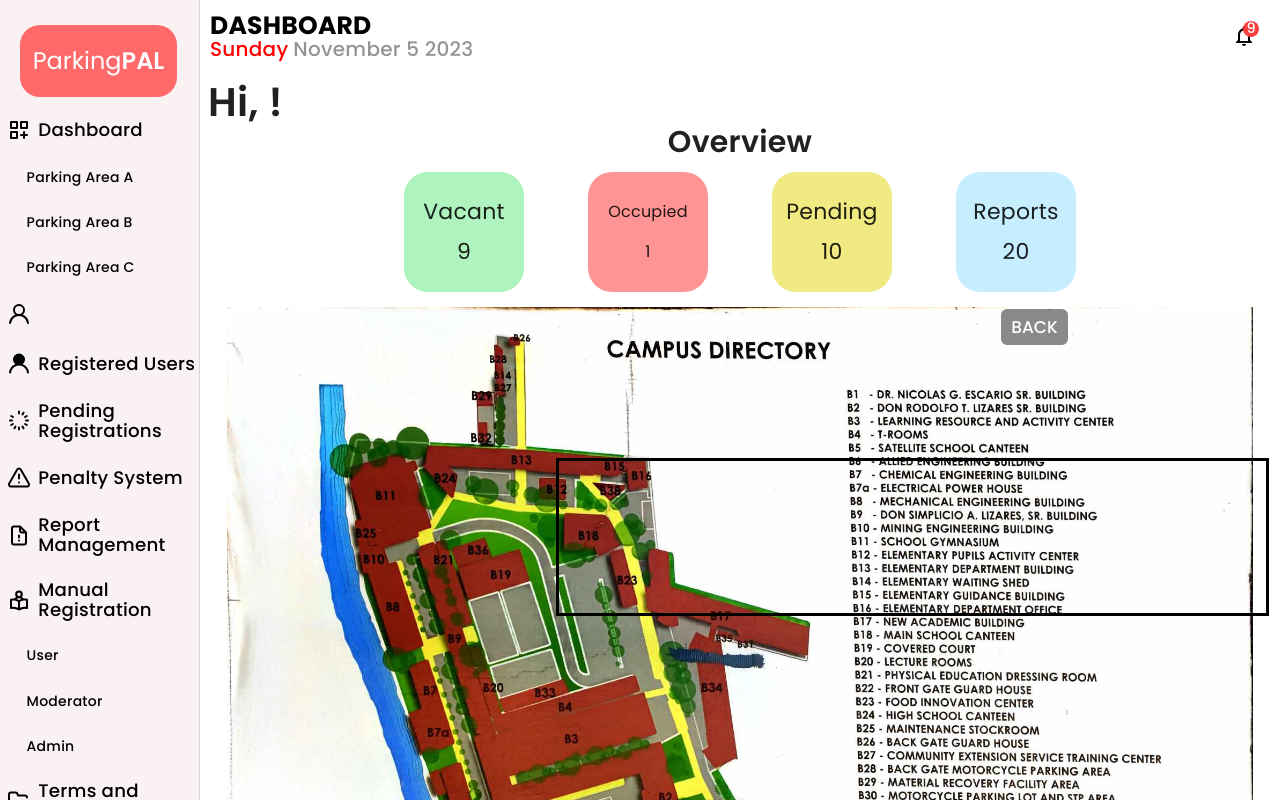
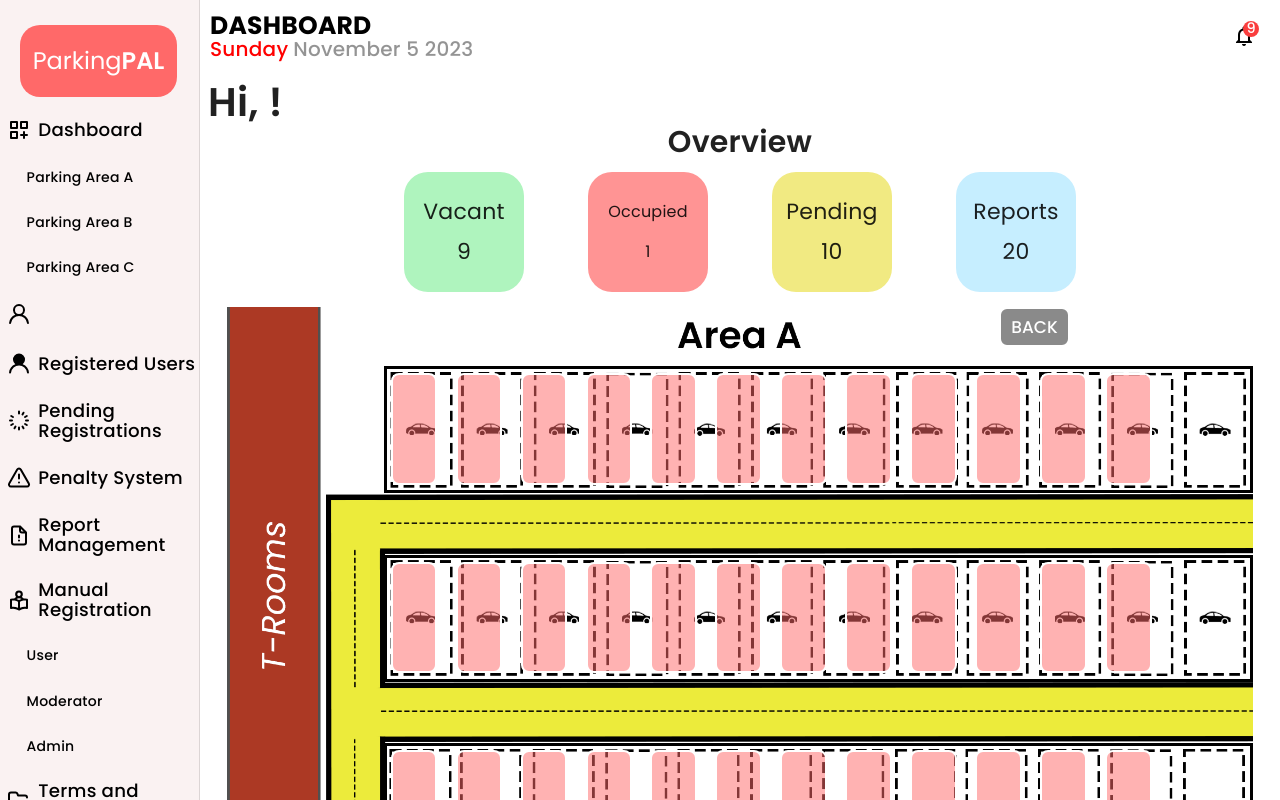
Before and after one commit to LM-Inocentes/ParkPal, an Angular app in the folder ParkPal/: page /dashboard in a window 1280 px wide. Both pictures are taken after a click on the button "AREA A". Built offline with nearby package versions, Linux system fonts and the light colour scheme.

Commit message:
add buttons to each parking space

```diff
--- a/ParkPal/src/app/dashboard/dashboard.component.html
+++ b/ParkPal/src/app/dashboard/dashboard.component.html
@@ -20,7 +20,68 @@
     </div>
   </div>
   <div class="university-map">
-    <div class="areaC-div1"></div>
+    <div class="areaC-div1" *ngIf="mapState == 3">
+      <div *ngFor="let index of [64, 65, 66, 67, 68, 69, 70, 71, 72, 73]">
+        <button [id]="index" style="height: 92%; width: 132%; margin: 4px;">
+        </button>
+      </div>
+    </div>
+
+    <div class="areaC-div2" *ngIf="mapState == 3">
+      <div *ngFor="let index of [74, 75]">
+        <button [id]="index" style="height: 92%; width: 136%; margin: 4px;">
+        </button>
+      </div>
+    </div>
+
+    <div class="areaC-div3" *ngIf="mapState == 3">
+      <div *ngFor="let index of [76, 77, 78, 79, 80, 81, 82]">
+        <button [id]="index" style="height: 92%; width: 200%; margin: 5px;">
+        </button>
+      </div>
+    </div>
+
+    <div class="areaB-div1" *ngIf="mapState == 2">
+      <div *ngFor="let index of [37, 38, 39, 40, 41, 42, 43, 44, 45, 46, 47]">
+        <button [id]="index" style="height: 92%; width: 132%; margin: 4px;">
+        </button>
+      </div>
+    </div>
+
+    <div class="areaB-div2" *ngIf="mapState == 2">
+      <div *ngFor="let index of [48, 49]">
+        <button [id]="index" style="height: 92%; width: 132%; margin: 4px;">
+        </button>
+      </div>
+    </div>
+
+    <div class="areaB-div3" *ngIf="mapState == 2">
+      <div *ngFor="let index of [50, 51, 52, 53, 54, 55, 56, 57, 58, 59, 60, 61, 62, 63]">
+        <button [id]="index" style="height: 92%; width: 132%; margin: 4px;">
+        </button>
+      </div>
+    </div>
+
+    <div class="areaA-div1" *ngIf="mapState == 1">
+      <div *ngFor="let index of [1, 2, 3, 4, 5, 6, 7, 8, 9, 10, 11, 12]">
+        <button [id]="index" style="height: 92%; width: 145%; margin: 4px;">
+        </button>
+      </div>
+    </div>
+
+    <div class="areaA-div2" *ngIf="mapState == 1">
+      <div *ngFor="let index of [13, 14, 15, 16, 17, 18, 19, 20, 21, 22, 23, 24]">
+        <button [id]="index" style="height: 92%; width: 145%; margin: 4px;">
+        </button>
+      </div>
+    </div>
+
+    <div class="areaA-div3" *ngIf="mapState == 1">
+      <div *ngFor="let index of [25, 26, 27, 28, 29, 30, 31, 32, 33, 34, 35, 36]">
+        <button [id]="index" style="height: 92%; width: 145%; margin: 4px;">
+        </button>
+      </div>
+    </div>
     <img [src]="mapImagePath" alt="University Map">
     <button *ngIf="mapState != 0" class="back" (click)="updateMapState(0)">Back</button>
     <button *ngIf="mapState == 0" class="areaA" (click)="updateMapState(1)">Area A</button>
--- a/ParkPal/src/app/dashboard/dashboard.component.scss
+++ b/ParkPal/src/app/dashboard/dashboard.component.scss
@@ -219,12 +219,118 @@ p {
 
 .areaC-div1 {
     position: absolute;
-    width: 66%;
-    height: 23%;
+    display: flex;
+    gap: 4.38%;
+    width: 64%;
+    height: 21%;
     //max-width: 1115px; /* Set the maximum width */
     //max-height: 200px; /* Set the maximum height */
     border: 3px solid black; /* Add a 5px black border */
     box-sizing: border-box; /* Include border in width and height calculations */
-    top: 22%;
-    left:33%
+    top: 23%;
+    left:33.7%
 }
+.areaC-div2 {
+    position: absolute;
+    display: flex;
+    gap: 23.5%;
+    width: 13.5%;
+    height: 21%;
+    //max-width: 1115px; /* Set the maximum width */
+    //max-height: 200px; /* Set the maximum height */
+    border: 3px solid black; /* Add a 5px black border */
+    box-sizing: border-box; /* Include border in width and height calculations */
+    top: 23%;
+    left:2%
+}
+.areaC-div3 {
+    position: absolute;
+    display: flex;
+    gap: 8.8%;
+    width: 68%;
+    height: 31%;
+    //max-width: 1115px; /* Set the maximum width */
+    //max-height: 200px; /* Set the maximum height */
+    border: 3px solid black; /* Add a 5px black border */
+    box-sizing: border-box; /* Include border in width and height calculations */
+    top: 68%;
+    left:4%
+}
+.areaB-div1 {
+    position: absolute;
+    display: flex;
+    gap: 3.96%;
+    width: 70.5%;
+    height: 21%;
+    //max-width: 1115px; /* Set the maximum width */
+    //max-height: 200px; /* Set the maximum height */
+    border: 3px solid black; /* Add a 5px black border */
+    box-sizing: border-box; /* Include border in width and height calculations */
+    top: 23.8%;
+    left: 2.8%;
+}
+.areaB-div2 {
+    position: absolute;
+    display: flex;
+    gap: 23%;
+    width: 12.8%;
+    height: 21%;
+    //max-width: 1115px; /* Set the maximum width */
+    //max-height: 200px; /* Set the maximum height */
+    border: 3px solid black; /* Add a 5px black border */
+    box-sizing: border-box; /* Include border in width and height calculations */
+    top: 23.8%;
+    left: 83%;
+}
+.areaB-div3 {
+    position: absolute;
+    display: flex;
+    gap: 3.1%;
+    width: 89.6%;
+    height: 21%;
+    //max-width: 1115px; /* Set the maximum width */
+    //max-height: 200px; /* Set the maximum height */
+    border: 3px solid black; /* Add a 5px black border */
+    box-sizing: border-box; /* Include border in width and height calculations */
+    top: 60.9%;
+    left: 5.2%;
+}
+.areaA-div1 {
+    position: absolute;
+    display: flex;
+    gap: 3.82%;
+    width: 80.5%;
+    height: 22%;
+    //max-width: 1115px; /* Set the maximum width */
+    //max-height: 200px; /* Set the maximum height */
+    border: 3px solid black; /* Add a 5px black border */
+    box-sizing: border-box; /* Include border in width and height calculations */
+    top: 10.3%;
+    left: 17%;
+}
+.areaA-div2 {
+    position: absolute;
+    display: flex;
+    gap: 3.82%;
+    width: 80.5%;
+    height: 22%;
+    //max-width: 1115px; /* Set the maximum width */
+    //max-height: 200px; /* Set the maximum height */
+    border: 3px solid black; /* Add a 5px black border */
+    box-sizing: border-box; /* Include border in width and height calculations */
+    top: 42.9%;
+    left: 17%;
+}
+.areaA-div3 {
+    position: absolute;
+    display: flex;
+    gap: 3.82%;
+    width: 80.5%;
+    height: 22%;
+    //max-width: 1115px; /* Set the maximum width */
+    //max-height: 200px; /* Set the maximum height */
+    border: 3px solid black; /* Add a 5px black border */
+    box-sizing: border-box; /* Include border in width and height calculations */
+    top: 75.6%;
+    left: 17%;
+}
```
Also changed, not shown: ParkPal/src/assets/area1-map.png.
